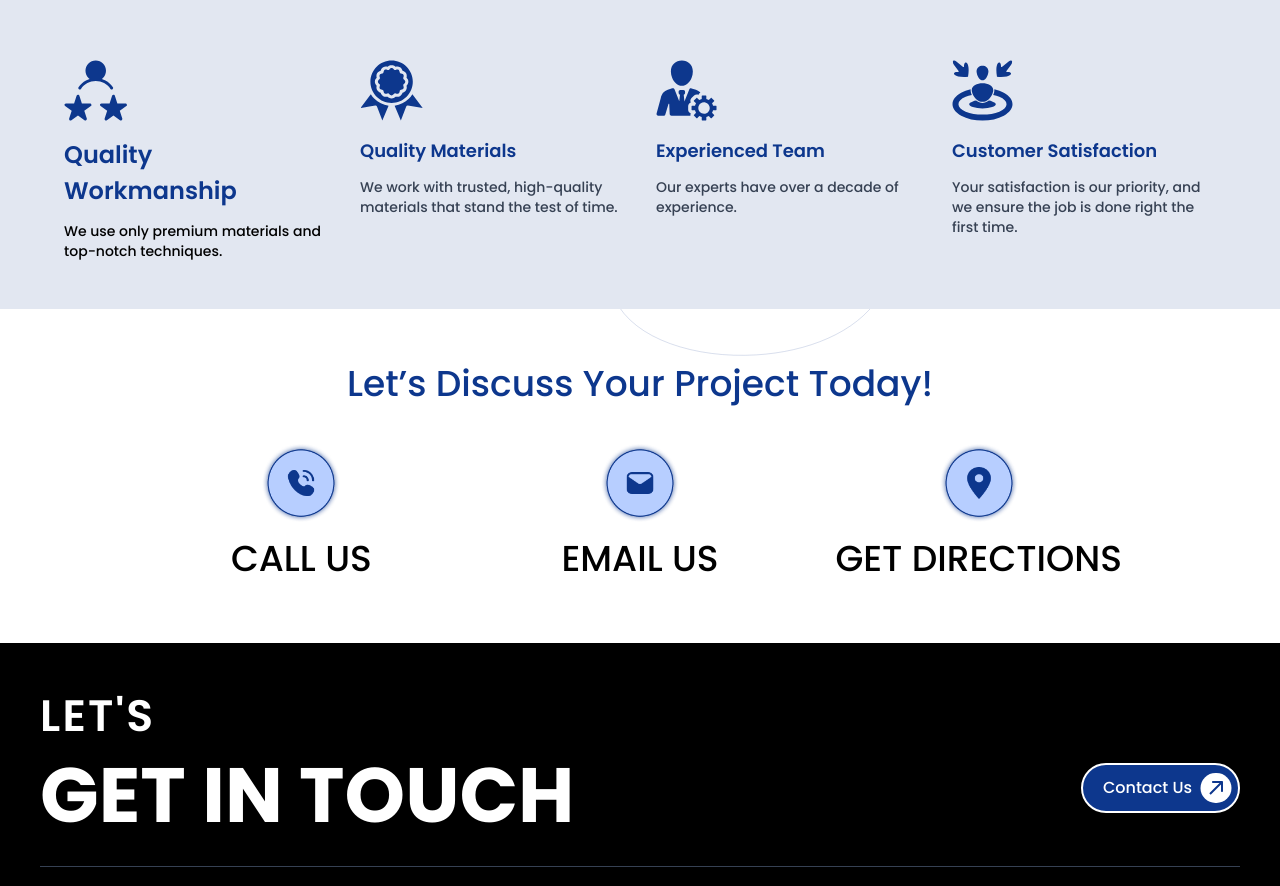
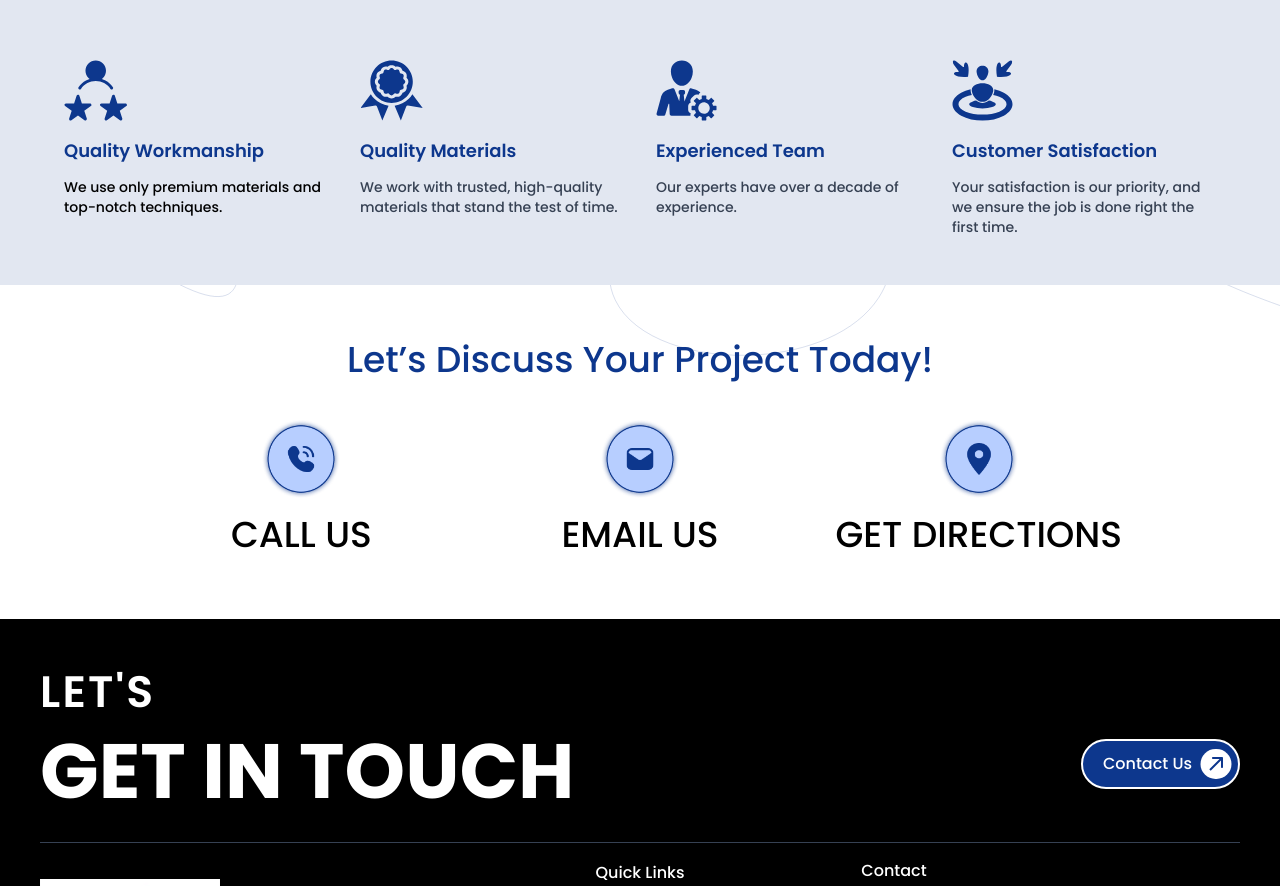
Before and after one commit to ditinus/albarta-painting-react19-website, a Next.js app: page /contact in a window 1280 px wide. Shown: the part 3181-4067 px from the top of the page. Built offline with nearby package versions, Linux system fonts and the light colour scheme.

Commit message:
Changed mail ID

```diff
--- a/app/api/sendEmail/route.ts
+++ b/app/api/sendEmail/route.ts
@@ -26,8 +26,8 @@ export async function POST(req: any) {
 
 
     const mailOptions = {
-      from: 'testing@cyberace.site',
-      to: 'ankur@cyberace.ca',
+      from: 'albarta124@yopmail.com',
+      to: 'albarta123@yopmail.com',
       subject: `New message from ${name}`,
       text: `You have received a new message from ${name} (${email}).\n\nMessage: ${message}`,
       html: `<p>You have received a new message from <strong>${name}</strong> (${email}).</p><p><strong>Message:</strong><p>${message}</p>`,
--- a/app/contact/page.tsx
+++ b/app/contact/page.tsx
@@ -228,7 +228,7 @@ export default function Home() {
                   </svg>
                 </div>
               </div>
-              <h3 className=" lg:text-[24px]  text-[20px] font-semibold text-[#0D378D] mb-3 ">
+              <h3 className=" text-lg font-semibold text-[#0D378D] mb-3 ">
                 Quality Workmanship
               </h3>
               <p className="text-sm text-black">
```
